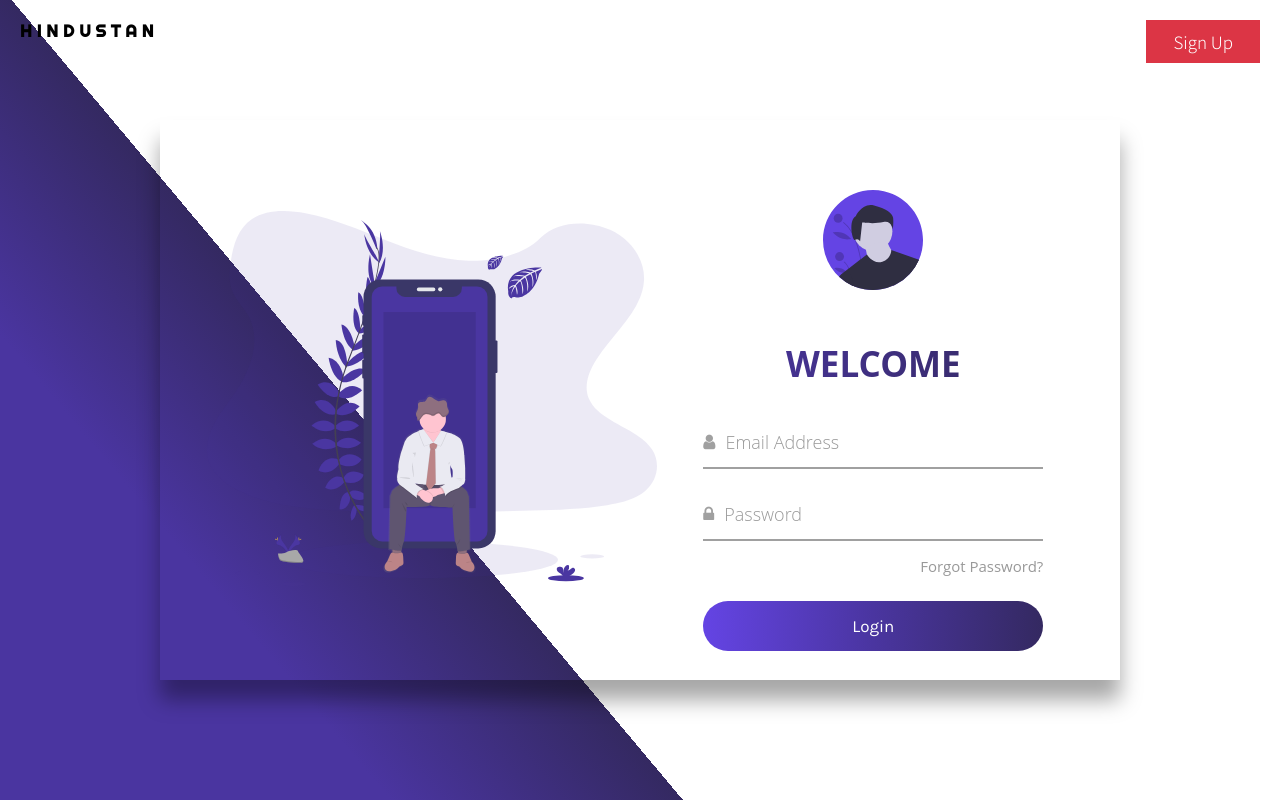
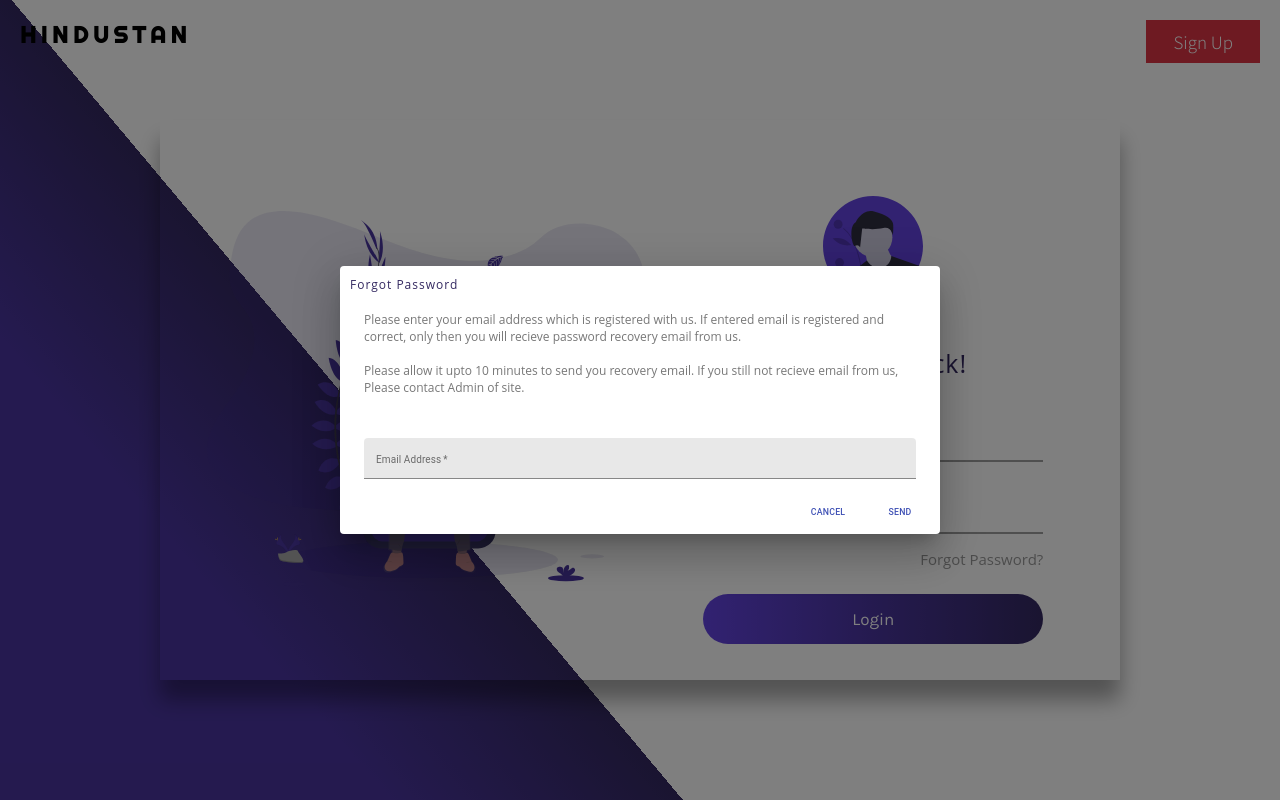
Before and after one commit to er-parag91/Community-Web-App, a React app: page /auth/dashboard in a window 1280 px wide. Both pictures are taken after a click on the link "Forgot Password?". Built offline with nearby package versions, Linux system fonts and the light colour scheme.

Commit message:
change handler works for new form

```diff
--- a/src/Components/Auth/Login.jsx
+++ b/src/Components/Auth/Login.jsx
@@ -33,7 +33,7 @@ const Login = (props) => {
   };
   const { loginData, isForgotPassword } = props;
   const {
-    currentEmail, currentPassword, rememberMe, onForgotPasswordClick,
+    currentEmail, currentPassword, rememberMe,
   } = loginData;
   return (
     <div className="login__right--signin">
--- a/src/Components/Auth2/Auth2.jsx
+++ b/src/Components/Auth2/Auth2.jsx
@@ -14,75 +14,75 @@ import LoginHeader from './LoginHeader/LoginHeader';
 const SVG = require('../../assets/SVGs/SVG.svg');
 
 class Auth2 extends Component {
-  // state = {
-  //   login: {
-  //     currentEmail: '',
-  //     currentPassword: '',
-  //     rememberMe: false,
-  //   },
-  //   signUp: {
-  //     firstName: '',
-  //     lastName: '',
-  //     email: this.props.generalState.signUpEmail,
-  //     password: '',
-  //     confirmPassword: '',
-  //     phone: '',
-  //     state: 'AK',
-  //     agree: false,
-  //   },
-  //   isLoggingIn: this.props.generalState.isLoggingIn,
-  //   open: false,
-  //   dialog: false,
-  //   isForgotPassword: false,
-  // };
+  state = {
+    login: {
+      currentEmail: '',
+      currentPassword: '',
+      rememberMe: false,
+    },
+    signUp: {
+      firstName: '',
+      lastName: '',
+      email: this.props.generalState.signUpEmail,
+      password: '',
+      confirmPassword: '',
+      phone: '',
+      state: 'AK',
+      agree: false,
+    },
+    isLoggingIn: this.props.generalState.isLoggingIn,
+    open: false,
+    dialog: false,
+    isForgotPassword: false,
+  };
 
-  //   // toggle between sign and login mode
-  //   loginTypeHandler = () => {
-  //     this.setState((prevState) => ({
-  //       isLoggingIn: !prevState.isLoggingIn,
-  //     }));
-  //   }
+    // toggle between sign and login mode
+    loginTypeHandler = () => {
+      this.setState((prevState) => ({
+        isLoggingIn: !prevState.isLoggingIn,
+      }));
+    }
 
-  //   //
-  //   // // Login
-  //   // // login text change handler
-  //   //
-  //   loginTextChangeHandler = (key, value) => {
-  //     console.log(key, value);
-  //     this.setState((prevState) => {
-  //       const { login } = prevState;
-  //       login[key] = value;
-  //       return { login };
-  //     });
-  //   }
+    //
+    // // Login
+    // // login text change handler
+    //
+    loginTextChangeHandler = (key, value) => {
+      console.log(key, value);
+      this.setState((prevState) => {
+        const { login } = prevState;
+        login[key] = value;
+        return { login };
+      });
+    }
 
-  //   // checkbox on login page, for rememer me checkbox check handler
-  //   rememberMeClicked = () => {
-  //     this.setState((prevState) => {
-  //       const { login } = prevState;
-  //       login.rememberMe = !login.rememberMe;
-  //       return { login };
-  //     });
-  //   }
+    // checkbox on login page, for rememer me checkbox check handler
+    rememberMeClicked = () => {
+      this.setState((prevState) => {
+        const { login } = prevState;
+        login.rememberMe = !login.rememberMe;
+        return { login };
+      });
+    }
 
-  //   // Forgot password dialog handler - toggle the dialog
-  //   forgotPasswordHandler = () => {
-  //     this.setState((prevState) => ({
-  //       isForgotPassword: !prevState.isForgotPassword,
-  //     }));
-  //   };
+    // Forgot password dialog handler - toggle the dialog
+    forgotPasswordHandler = () => {
+      this.setState((prevState) => ({
+        isForgotPassword: !prevState.isForgotPassword,
+      }));
+    };
 
-  //   // Log in form submit handler
-  //   logInFormSubmitHandler = (e) => {
-  //     e.preventDefault();
-  //     console.log(e);
-  //   };
+    // Log in form submit handler
+    logInFormSubmitHandler = (e) => {
+      e.preventDefault();
+      console.log(e);
+      console.log(this.state, 'login');
+    };
 
-  //   // forgot password submit handler
-  //   onForgotPasswordSubmit = (e) => {
-  //     e.preventDefault();
-  //     console.log(e);
-  //   }
+    // forgot password submit handler
+    onForgotPasswordSubmit = (email) => {
+      console.log(email, 'forgot password email');
+    }
 
     //   //
     //   // // sign up inputs change handler and changes the state value accordingly
@@ -103,13 +103,6 @@ class Auth2 extends Component {
     //       return { signUp };
     //     });
     //   }
-
-  //   // more info icon click opens up modal
-  //   onMoreInfoModalToggle = () => {
-  //     this.setState((prevState) => ({
-  //       open: !prevState.open,
-  //     }));
-  //   };
 
     //   // terms and condition modal toggler
     //   toggleTermsAndConditionModal = () => {
@@ -136,10 +129,10 @@ class Auth2 extends Component {
     //   }
 
     render() {
-  //     const {
-  //       isLoggingIn, signUp, login, open, dialog, isForgotPassword,
-  //     } = this.state;
-    const isLoggingIn = true;
+      const {
+        isLoggingIn, signUp, login, open, dialog, isForgotPassword,
+      } = this.state;
+      console.log(login);
       return (
         <div className="Auth">
           <LoginHeader />
@@ -150,13 +143,12 @@ class Auth2 extends Component {
             <div className="Auth__Container--Login">
               {isLoggingIn && (
               <Login
-                // loginData={login}
-                // onLoginFormSubmit={this.logInFormSubmitHandler}
-                // onLoginTextChange={this.loginTextChangeHandler}
-                // onRememberMeClick={this.rememberMeClicked}
-                // isForgotPassword={isForgotPassword}
-                // onForgotPasswordClicked={this.forgotPasswordHandler}
-                // forgotPasswordSubmitHandler={this.onForgotPasswordSubmit}
+                loginData={login}
+                onLoginFormSubmit={this.logInFormSubmitHandler}
+                onLoginTextChange={this.loginTextChangeHandler}
+                isForgotPassword={isForgotPassword}
+                onForgotPasswordClicked={this.forgotPasswordHandler}
+                forgotPasswordSubmitHandler={this.onForgotPasswordSubmit}
               />
               )}
             </div>
--- a/src/Components/Auth2/Login/Login.jsx
+++ b/src/Components/Auth2/Login/Login.jsx
@@ -5,10 +5,11 @@
 /* eslint-disable no-unused-vars */
 import React, { Component } from 'react';
 import { PropTypes } from 'prop-types';
-import ForgotPassword from '../../Auth/ForgotPassword';
+import ForgotPassword from '../helpers/ForgotPassword';
 import '../../../UI/Button.scss';
 import './Login.scss';
 import '../../../UI/Header.scss';
+import Input from '../helpers/Input';
 
 const Avatar = require('../../../assets/SVGs/Avatar.svg');
 
@@ -31,7 +32,7 @@ class Login extends Component {
     });
   }
 
-  // Login text fields change fires this handler
+// Login text fields change fires this handler
 onChangeHandler = (key, target) => {
   this.props.onLoginTextChange(key, target.value);
 };
@@ -51,26 +52,33 @@ forgotPasswordClick = () => {
   this.props.onForgotPasswordClicked();
 };
 
-forgotPasswordSubmit = (e) => {
-  this.props.forgotPasswordSubmitHandler(e);
+forgotPasswordSubmit = (email) => {
+  console.log(email);
+  this.props.forgotPasswordSubmitHandler(email);
 };
 
 render() {
   const { loginData, isForgotPassword } = this.props;
   const {
-    currentEmail, currentPassword, rememberMe, onForgotPasswordClick,
+    currentEmail, currentPassword, rememberMe,
   } = loginData;
   return (
     <form className="Login" onSubmit={this.handleSubmit}>
       <img className="Login__Avatar" src={Avatar} alt="" />
-      <h2 className="heading-secondary" style={{ marginBottom: '3rem' }}>Welcome</h2>
+      <h2 className="heading-tertiary" style={{ marginBottom: '3rem', fontSize: '2.5rem' }}>Welcome back!</h2>
       <div className="Login__Input One">
         <div className="Login__Input--Icon">
           <i className="fa fa-user" />
         </div>
         <div className="Login__Input--Input">
           <h5>Email Address</h5>
-          <input type="text" />
+          <Input
+            type="email"
+            value={currentEmail}
+            id="currentEmail"
+            changeHandler={this.onChangeHandler}
+            isRequired
+          />
         </div>
       </div>
       <div className="Login__Input Two">
@@ -79,11 +87,22 @@ render() {
         </div>
         <div className="Login__Input--Input">
           <h5>Password</h5>
-          <input type="password" />
+          <Input
+            type="password"
+            id="currentPassword"
+            value={currentPassword}
+            changeHandler={this.onChangeHandler}
+            isRequired
+          />
         </div>
       </div>
-      <a href="#" type="button">Forgot Password?</a>
-      <input type="submit" className="Login__Button" value="Login" />
+      <a type="button" onClick={this.forgotPasswordClick}>Forgot Password?</a>
+      <button type="submit" className="Login__Button">Login</button>
+      <ForgotPassword
+        isForgotPassword={isForgotPassword}
+        onForgotPasswordToggle={this.forgotPasswordClick}
+        onForgotPasswordSubmit={this.forgotPasswordSubmit}
+      />
     </form>
   );
 }
--- a/src/Components/Auth2/Login/Login.scss
+++ b/src/Components/Auth2/Login/Login.scss
@@ -80,6 +80,7 @@
         font-size: 1.5rem;
         transition: 300ms;
         margin: 1.5rem 0;
+        cursor: pointer;
 
         &:hover {
             color: var(--color-Primary-light)
@@ -130,3 +131,20 @@
     transform: translateY(-185%);
     font-size: 1.2rem;
 }
+
+
+//Forgot password modal styling
+.forgot__password {
+    font-size: 1.2rem !important;
+    font-weight: 400 !important;
+    padding: 1rem;
+
+    .heading-tertiary {
+        text-align: center;
+        padding: 1rem;
+    }
+
+    p {
+        color: var(--color-Grey-dark-2);
+    }
+}
--- a/src/Components/Auth2/LoginHeader/LoginHeader.scss
+++ b/src/Components/Auth2/LoginHeader/LoginHeader.scss
@@ -12,7 +12,7 @@
     text-transform: uppercase;
     color: var(--color-Primary);
     font-weight: 900;
-    font-size: 1.7rem;
+    font-size: 2.3rem;
     font-family: 'Righteous';
     letter-spacing: 0.5rem;
     margin-right: 6rem;
--- /dev/null
+++ b/src/Components/Auth2/helpers/ForgotPassword.jsx
@@ -0,0 +1,73 @@
+import React from 'react';
+import Button from '@material-ui/core/Button';
+import TextField from '@material-ui/core/TextField';
+import Dialog from '@material-ui/core/Dialog';
+import DialogActions from '@material-ui/core/DialogActions';
+import DialogContent from '@material-ui/core/DialogContent';
+import PropTypes from 'prop-types';
+
+const ForgotPassword = (props) => {
+  const { isForgotPassword } = props;
+  const forgotPasswordToggle = () => {
+    props.onForgotPasswordToggle();
+  };
+
+  const handleSubmit = (e) => {
+    e.preventDefault();
+    const { value } = e.target[0];
+    props.onForgotPasswordSubmit(value);
+  };
+
+  return (
+    <div>
+      <Dialog className="forgot__password" open={isForgotPassword} onClose={forgotPasswordToggle} aria-labelledby="form-dialog-title">
+        <form onSubmit={(e) => handleSubmit(e)}>
+          <span className="heading-tertiary">Forgot Password</span>
+          <DialogContent>
+            <p>
+            Please enter your email address which is registered with us.
+            If entered email is registered and correct, only then you will
+            recieve password recovery email from us.
+            </p>
+            <br />
+            <p>
+            Please allow it upto 10 minutes to send you recovery email.
+            If you still not recieve email from us, Please contact Admin of site.
+            </p>
+            <br />
+            <br />
+            <TextField
+              margin="dense"
+              id="name"
+              placeholder="e.g. john@smith.com"
+              autoComplete="email"
+              label="Email Address"
+              type="email"
+              variant="filled"
+              fullWidth
+              required
+            />
+
+          </DialogContent>
+          <DialogActions>
+            <Button onClick={forgotPasswordToggle} color="primary">
+            Cancel
+            </Button>
+            <Button type="submit" color="primary">
+            Send
+            </Button>
+          </DialogActions>
+
+        </form>
+      </Dialog>
+    </div>
+  );
+};
+
+ForgotPassword.propTypes = {
+  onForgotPasswordToggle: PropTypes.func.isRequired,
+  isForgotPassword: PropTypes.bool.isRequired,
+  onForgotPasswordSubmit: PropTypes.func.isRequired,
+};
+
+export default ForgotPassword;
--- /dev/null
+++ b/src/Components/Auth2/helpers/Input.jsx
@@ -0,0 +1,33 @@
+import React from 'react';
+import PropTypes from 'prop-types';
+
+const Input = (props) => {
+  const {
+    value, id, changeHandler, shouldDisable, isRequired,
+  } = props;
+  return (
+    <input
+      value={value}
+      id={id}
+      onChange={(e) => changeHandler(id, e.target)}
+      disabled={shouldDisable}
+      required={isRequired}
+    />
+  );
+};
+
+Input.propTypes = {
+  value: PropTypes.string.isRequired,
+  id: PropTypes.string.isRequired,
+  changeHandler: PropTypes.func,
+  shouldDisable: PropTypes.bool,
+  isRequired: PropTypes.bool,
+};
+
+Input.defaultProps = {
+  changeHandler: () => {},
+  shouldDisable: false,
+  isRequired: false,
+};
+
+export default Input;
--- a/src/UI/Header.scss
+++ b/src/UI/Header.scss
@@ -16,7 +16,6 @@
 }
 
 .heading-tertiary {
-    font-size: 1.5rem !important;
     font-weight: 400;
     background-image: linear-gradient(to right, var(--color-Primary-dark), var(--color-Primary-dark));
     display: inline-block;
```
Lines whose indentation alone changed are shown as unchanged.
